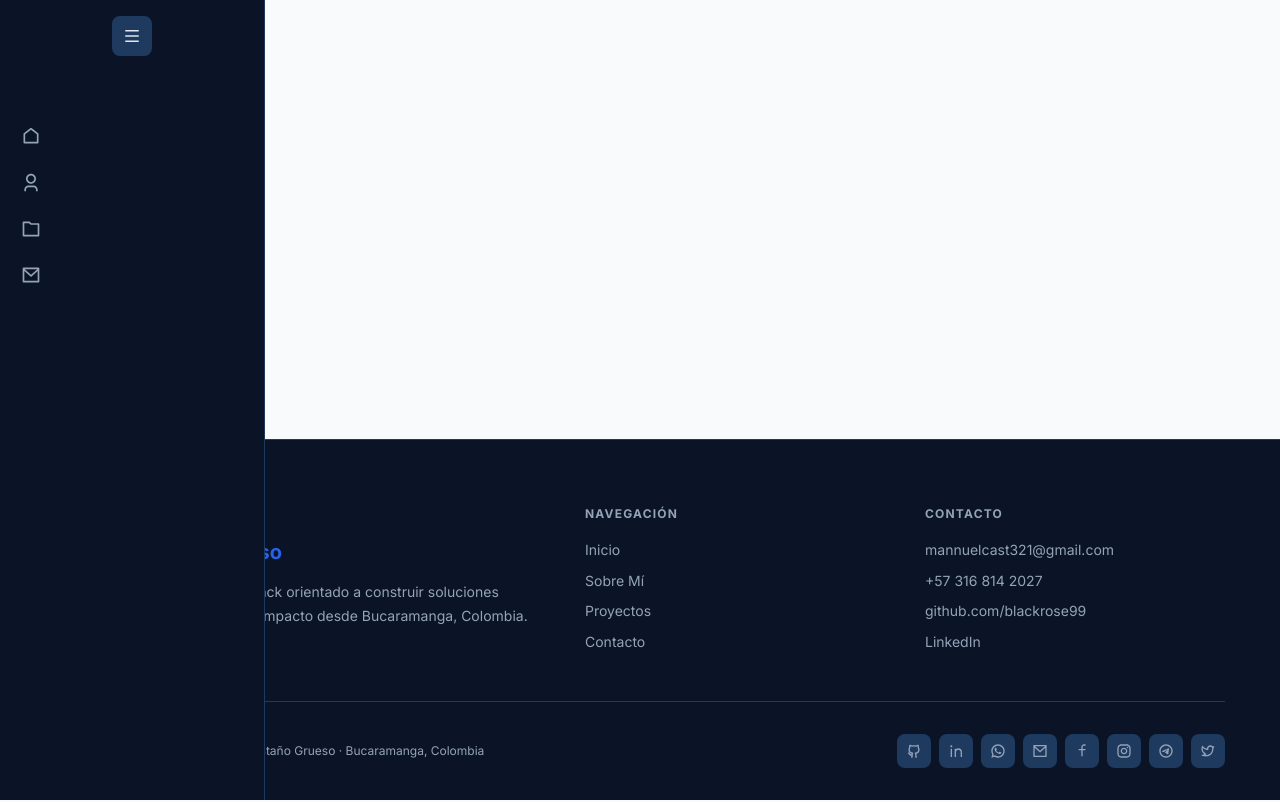
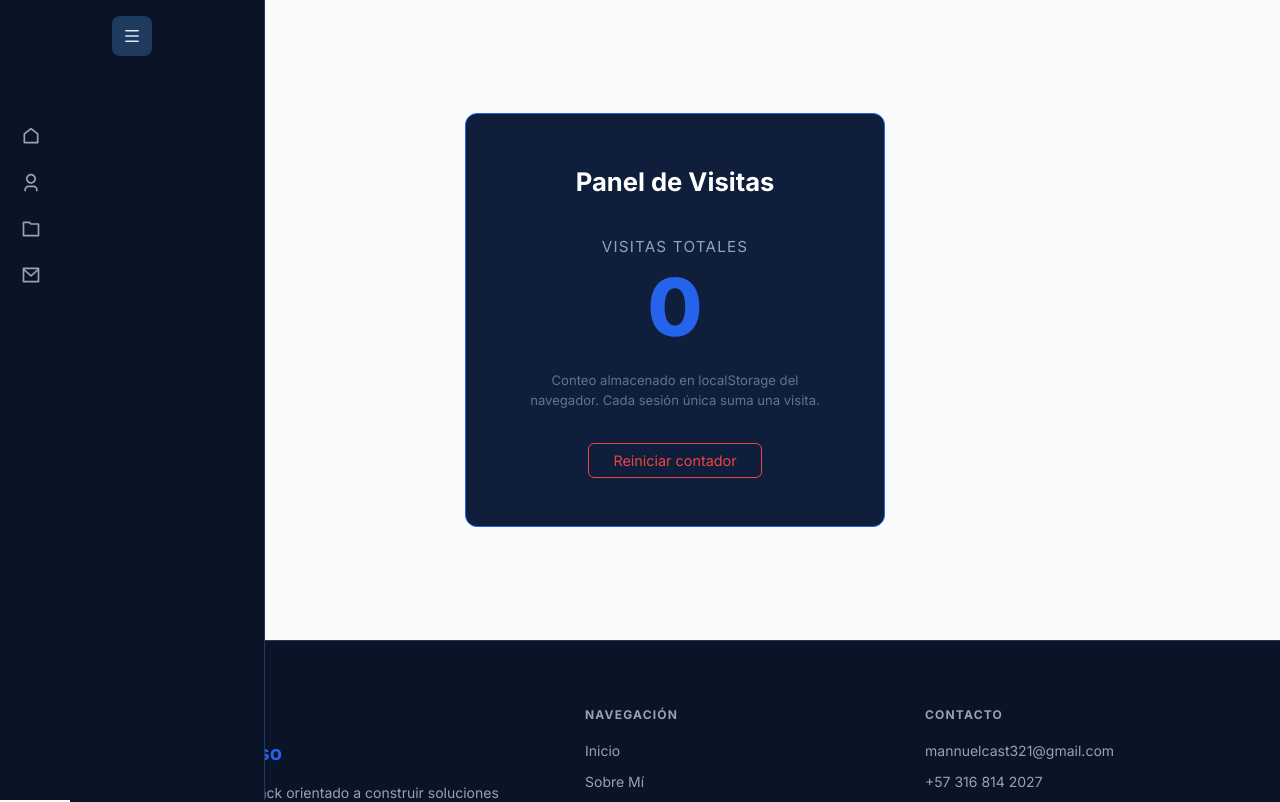
Before and after one commit to blackrose99/Portafolio, a React (Create React App) app: page /admin in a window 1280 px wide. Shown: the top 802 px of the page. Built offline with nearby package versions, Linux system fonts and the light colour scheme.

Commit message:
feat: add Admin page and visitor tracking functionality

```diff
--- a/src/App.js
+++ b/src/App.js
@@ -7,13 +7,12 @@ import Home from './Pages/Home';
 import About from './Pages/About';
 import Projects from './Pages/Projects';
 import Contact from './Pages/Contact';
+import Admin from './Pages/Admin';
+import { useVisitorTracker } from './hooks/useVisitorTracker';
 
-function App() {
-  const [sidebarOpen, setSidebarOpen] = useState(false);
-
+function AppInner({ sidebarOpen, setSidebarOpen }) {
+  useVisitorTracker();
   return (
-    <DataProvider>
-      <BrowserRouter>
     <div className="app-shell">
       <Header open={sidebarOpen} onToggle={() => setSidebarOpen((v) => !v)} />
       <main className={`app-content${sidebarOpen ? ' sidebar-open' : ''}`}>
@@ -22,10 +21,21 @@ function App() {
           <Route path="/about"    element={<About />} />
           <Route path="/projects" element={<Projects />} />
           <Route path="/contact"  element={<Contact />} />
+          <Route path="/admin"    element={<Admin />} />
         </Routes>
         <Footer />
       </main>
     </div>
+  );
+}
+
+function App() {
+  const [sidebarOpen, setSidebarOpen] = useState(false);
+
+  return (
+    <DataProvider>
+      <BrowserRouter>
+        <AppInner sidebarOpen={sidebarOpen} setSidebarOpen={setSidebarOpen} />
       </BrowserRouter>
     </DataProvider>
   );
--- /dev/null
+++ b/src/Pages/Admin.css
@@ -0,0 +1,68 @@
+.admin-page {
+  min-height: 80vh;
+  display: flex;
+  align-items: center;
+  justify-content: center;
+  padding: 2rem;
+}
+
+.admin-card {
+  background: #0f1e3a;
+  border: 1px solid #2563EB;
+  border-radius: 12px;
+  padding: 3rem 4rem;
+  text-align: center;
+  max-width: 420px;
+  width: 100%;
+}
+
+.admin-title {
+  color: #fff;
+  font-size: 1.6rem;
+  margin-bottom: 2rem;
+  font-weight: 700;
+}
+
+.admin-stat {
+  display: flex;
+  flex-direction: column;
+  gap: 0.5rem;
+  margin-bottom: 1.5rem;
+}
+
+.admin-stat-label {
+  color: #94a3b8;
+  font-size: 0.95rem;
+  text-transform: uppercase;
+  letter-spacing: 0.08em;
+}
+
+.admin-stat-number {
+  color: #2563EB;
+  font-size: 5rem;
+  font-weight: 800;
+  line-height: 1;
+}
+
+.admin-note {
+  color: #64748b;
+  font-size: 0.82rem;
+  margin-bottom: 2rem;
+  line-height: 1.5;
+}
+
+.admin-reset-btn {
+  background: transparent;
+  border: 1px solid #ef4444;
+  color: #ef4444;
+  padding: 0.5rem 1.5rem;
+  border-radius: 6px;
+  cursor: pointer;
+  font-size: 0.9rem;
+  transition: background 0.2s;
+}
+
+.admin-reset-btn:hover {
+  background: #ef4444;
+  color: #fff;
+}
--- /dev/null
+++ b/src/Pages/Admin.js
@@ -0,0 +1,32 @@
+import React, { useState } from 'react';
+import { getVisitCount, resetVisitCount } from '../hooks/useVisitorTracker';
+import './Admin.css';
+
+function Admin() {
+  const [count, setCount] = useState(getVisitCount);
+
+  function handleReset() {
+    resetVisitCount();
+    setCount(0);
+  }
+
+  return (
+    <div className="admin-page">
+      <div className="admin-card">
+        <h1 className="admin-title">Panel de Visitas</h1>
+        <div className="admin-stat">
+          <span className="admin-stat-label">Visitas totales</span>
+          <span className="admin-stat-number">{count}</span>
+        </div>
+        <p className="admin-note">
+          Conteo almacenado en localStorage del navegador. Cada sesión única suma una visita.
+        </p>
+        <button className="admin-reset-btn" onClick={handleReset}>
+          Reiniciar contador
+        </button>
+      </div>
+    </div>
+  );
+}
+
+export default Admin;
--- /dev/null
+++ b/src/hooks/useVisitorTracker.js
@@ -0,0 +1,22 @@
+import { useEffect } from 'react';
+
+const STORAGE_KEY = 'portfolio_visit_count';
+const SESSION_KEY = 'portfolio_visited_session';
+
+export function useVisitorTracker() {
+  useEffect(() => {
+    if (!sessionStorage.getItem(SESSION_KEY)) {
+      sessionStorage.setItem(SESSION_KEY, '1');
+      const current = parseInt(localStorage.getItem(STORAGE_KEY) || '0', 10);
+      localStorage.setItem(STORAGE_KEY, String(current + 1));
+    }
+  }, []);
+}
+
+export function getVisitCount() {
+  return parseInt(localStorage.getItem(STORAGE_KEY) || '0', 10);
+}
+
+export function resetVisitCount() {
+  localStorage.removeItem(STORAGE_KEY);
+}
```
Lines whose indentation alone changed are shown as unchanged.
